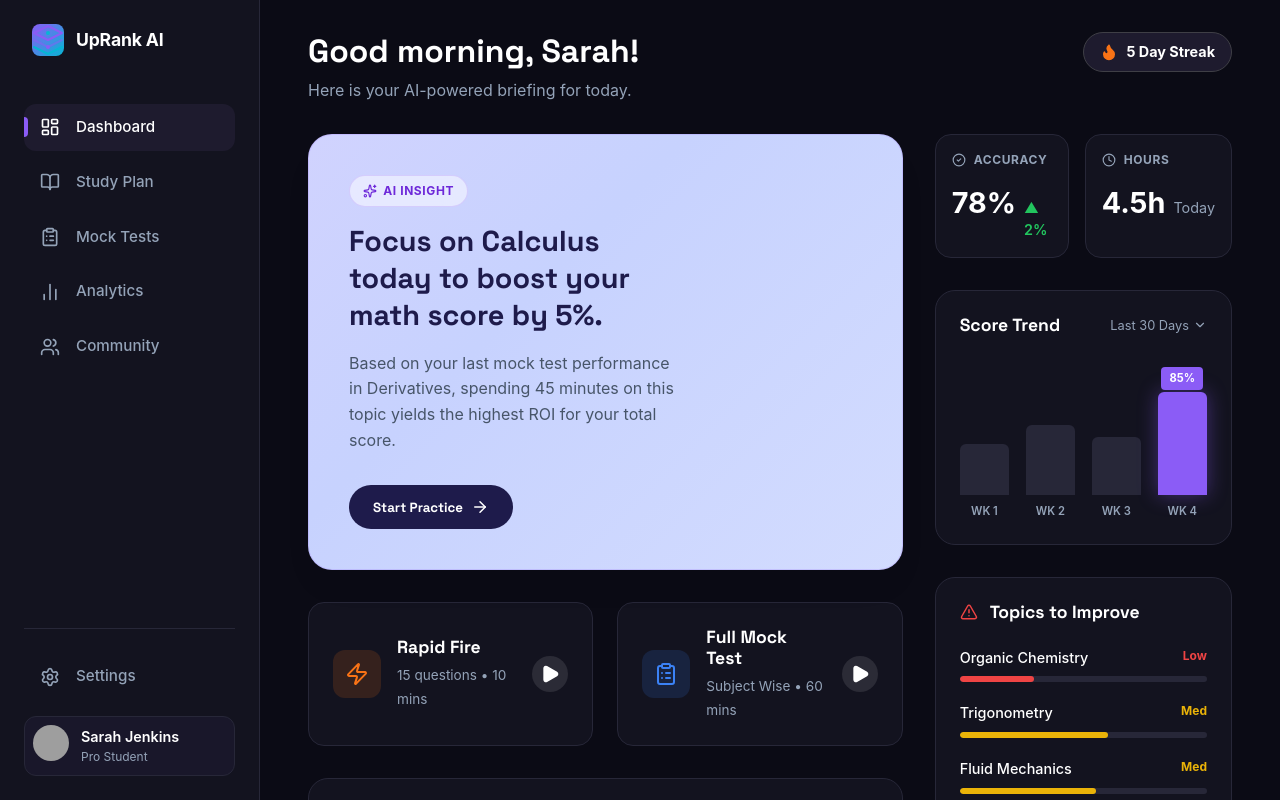
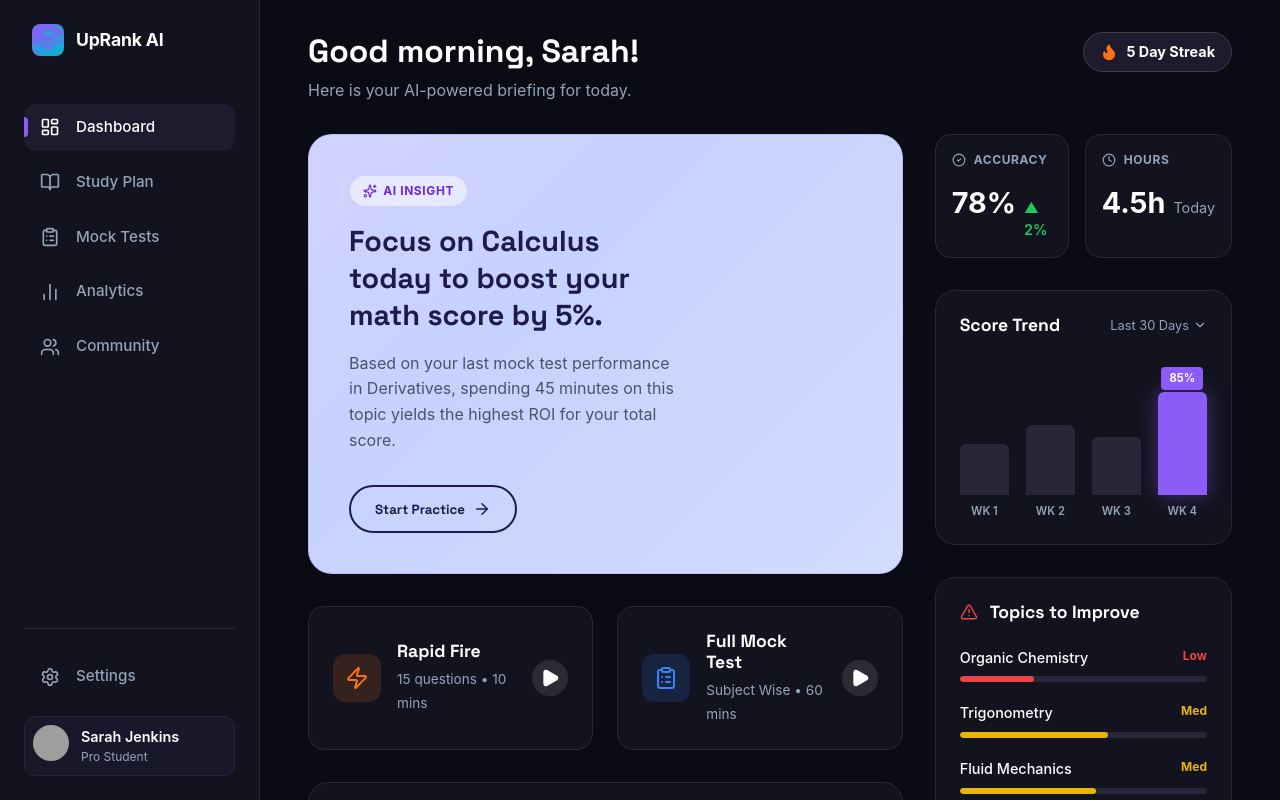
Before and after one commit to indrajit1306/uprank-ai, a React (Vite) app in the folder uprank ai/: page /dashboard in a window 1280 px wide. Shown: the top 800 px of the page. Built offline with nearby package versions, Linux system fonts and the light colour scheme; grey boxes are pictures that could not be loaded.

Commit message:
feat: Add comprehensive styling for the new Student Dashboard UI.

```diff
--- a/uprank ai/src/StudentDashboard.css
+++ b/uprank ai/src/StudentDashboard.css
@@ -253,20 +253,24 @@
 /* Removed duplicate blocks */
 
 .start-practice-btn {
-    background: #1e1b4b;
-    /* Dark button for contrast */
-    color: white;
+    background: transparent;
+    border: 2px solid #1e1b4b;
+    color: #1e1b4b;
     padding: 0.8rem 1.5rem;
     border-radius: 99px;
     font-weight: 700;
     display: flex;
     align-items: center;
     gap: 0.5rem;
-    transition: transform 0.2s;
+    transition: all 0.3s ease;
+    cursor: pointer;
 }
 
 .start-practice-btn:hover {
+    background: #1e1b4b;
+    color: white;
     transform: translateY(-2px);
+    box-shadow: 0 5px 15px rgba(30, 27, 75, 0.3);
 }
 
 /* Quick Actions */
```
